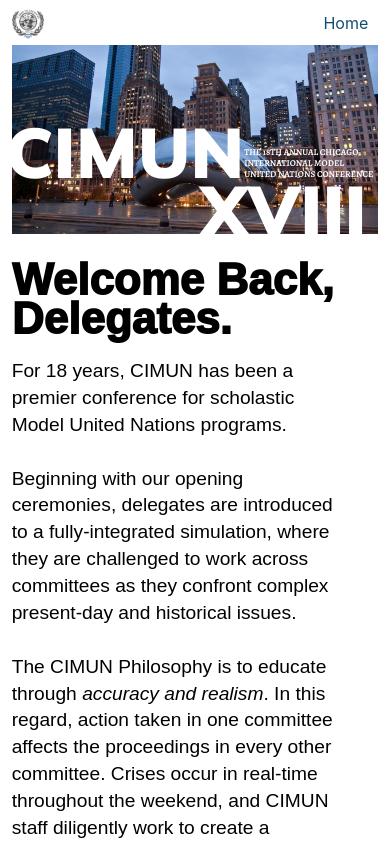
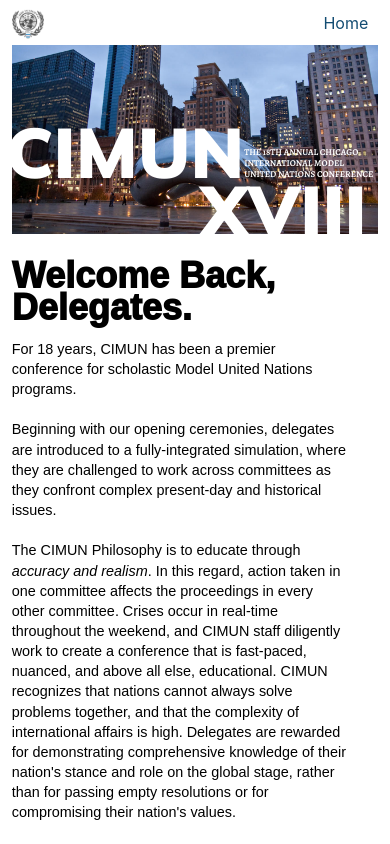
Before and after one commit to Model-UN/cimun-web, a Next.js app: page / in a window 390 px wide. Shown: the top 844 px of the page. Built offline with nearby package versions, Linux system fonts and the light colour scheme.

Commit message:
Adjust per comments

```diff
--- a/components/infoColumns/index.tsx
+++ b/components/infoColumns/index.tsx
@@ -60,7 +60,7 @@ const CardContainer = styled.div<{
 `;
 const Title = styled(SubTitle)`
   font-size: 6rem;
-  ${breakpoints("font-size", "", [{ 1000: "2.75rem" }])};
+  ${breakpoints("font-size", "", [{ 1000: "2.25rem" }])};
   width: 100px;
   ${breakpoints("width", "", [{ 1000: "100%" }])};
   margin: 0 0 0 0;
--- a/styles/typography.ts
+++ b/styles/typography.ts
@@ -87,7 +87,8 @@ export const Body = styled.p<TextType>`
   color: ${(props: TextType) => props.color ? props.color : "black"};
   font-size: ${(props: TextType) =>
       props.size ? props.size : "1.2rem"};
- line-height: ${(props: TextType) =>
+  ${breakpoints("font-size", "", [{ 400: ".9rem" }])};
+  line-height: ${(props: TextType) =>
       props.line ? props.line : undefined};
   width: ${(props: TextType) =>
       props.width ? props.width : undefined};
```
